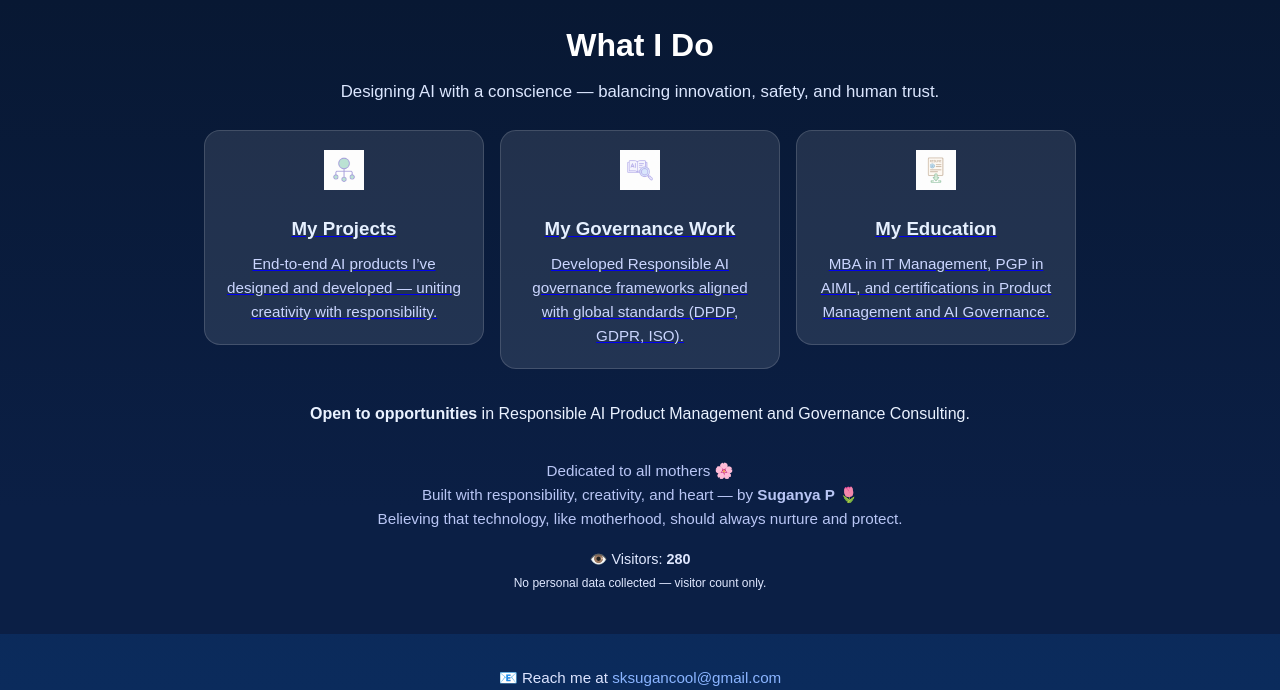
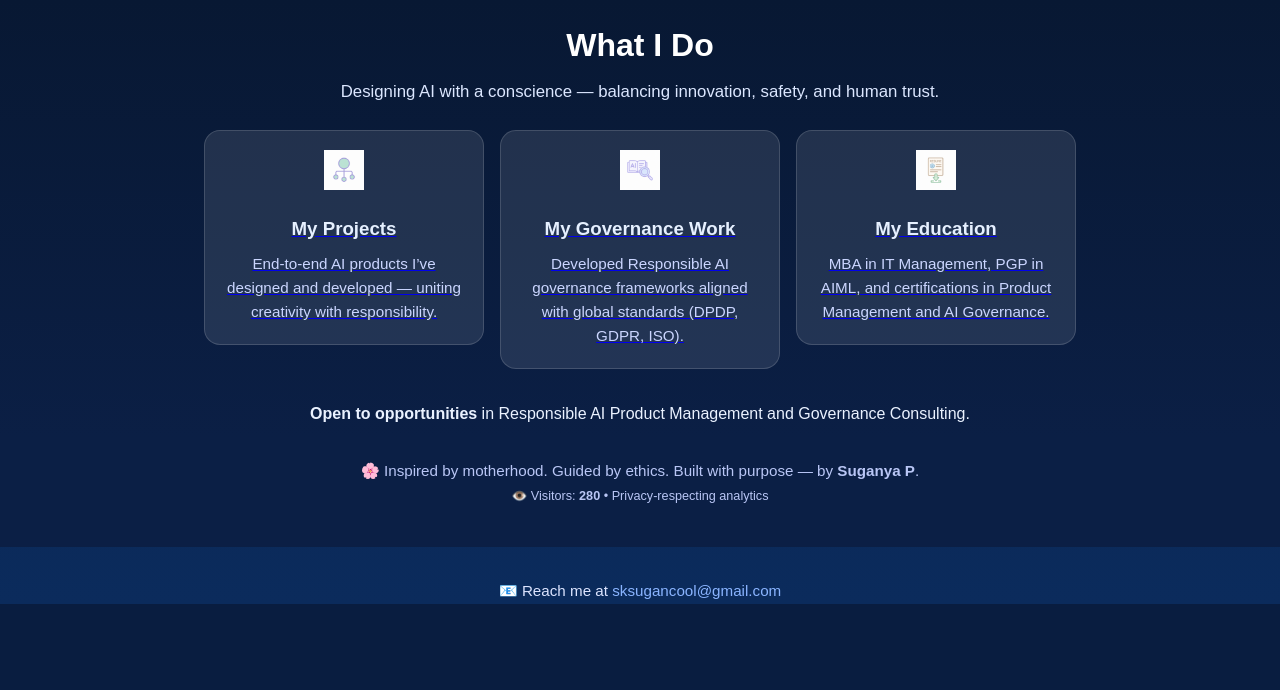
Before and after one commit to suganyaGaurav/Product-Manager-Portfolio, a Flask app: page / in a window 1280 px wide. Shown: the part 835-1525 px from the top of the page. After the commit the page ends 1439 px from the top, so only its background shows below. Run offline with Flask 3, Linux system fonts and the light colour scheme.

Commit message:
Update index.html

```diff
--- a/templates/index.html
+++ b/templates/index.html
@@ -132,13 +132,8 @@ Story-Driven Edition • Ethical Design & Narrative Flow
     <!-- 🌸 SIGNATURE FOOTER -->
     <footer class="signature">
       <p>
-        Dedicated to all mothers 🌸 <br>
-        Built with responsibility, creativity, and heart — by <strong>Suganya P</strong> 🌷<br>
-        Believing that technology, like motherhood, should always nurture and protect.
-      </p>
-      <p class="visitor-count">
-        👁️ Visitors: <strong>{{ visits }}</strong><br>
-        <small>No personal data collected — visitor count only.</small>
+        🌸 Inspired by motherhood. Guided by ethics. Built with purpose — by <strong>Suganya P</strong>. <br>
+        <small>👁️ Visitors: <strong>{{ visits }}</strong> • Privacy-respecting analytics</small>
       </p>
     </footer>
   </section>
```
